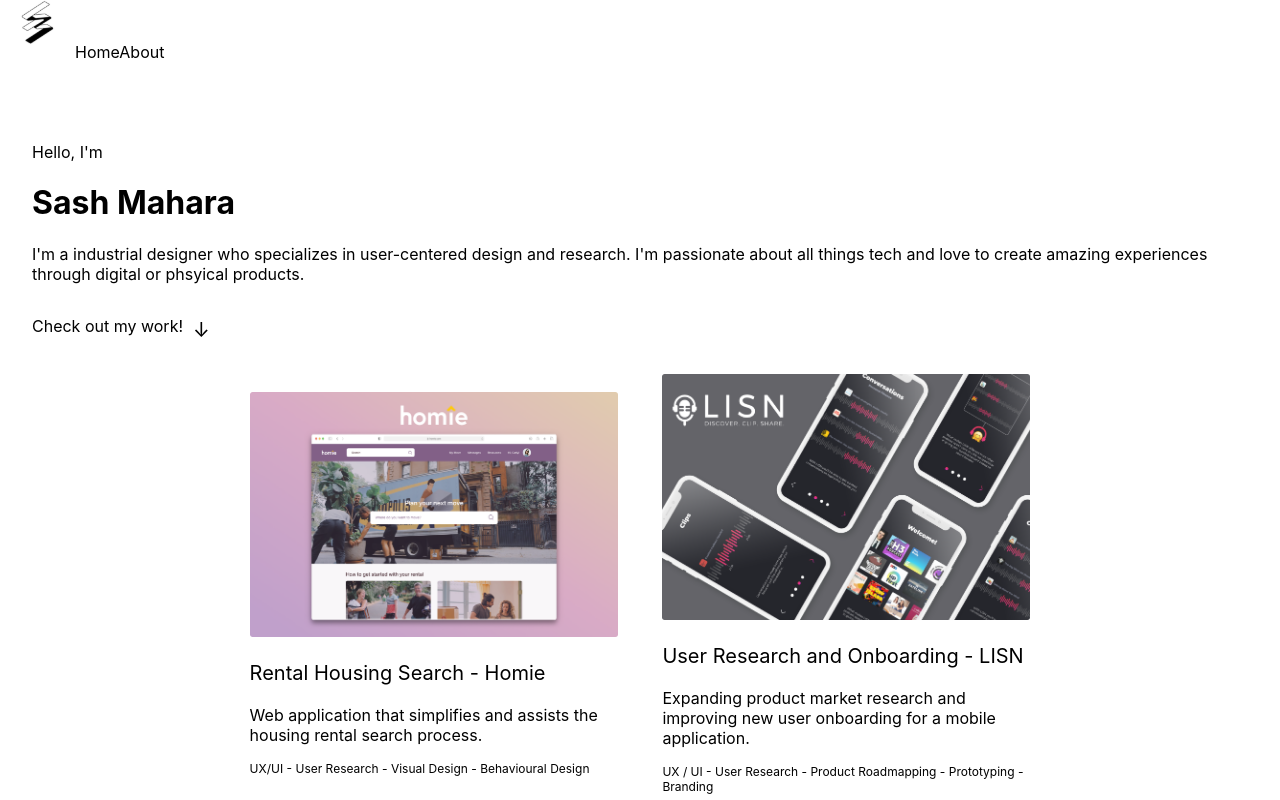
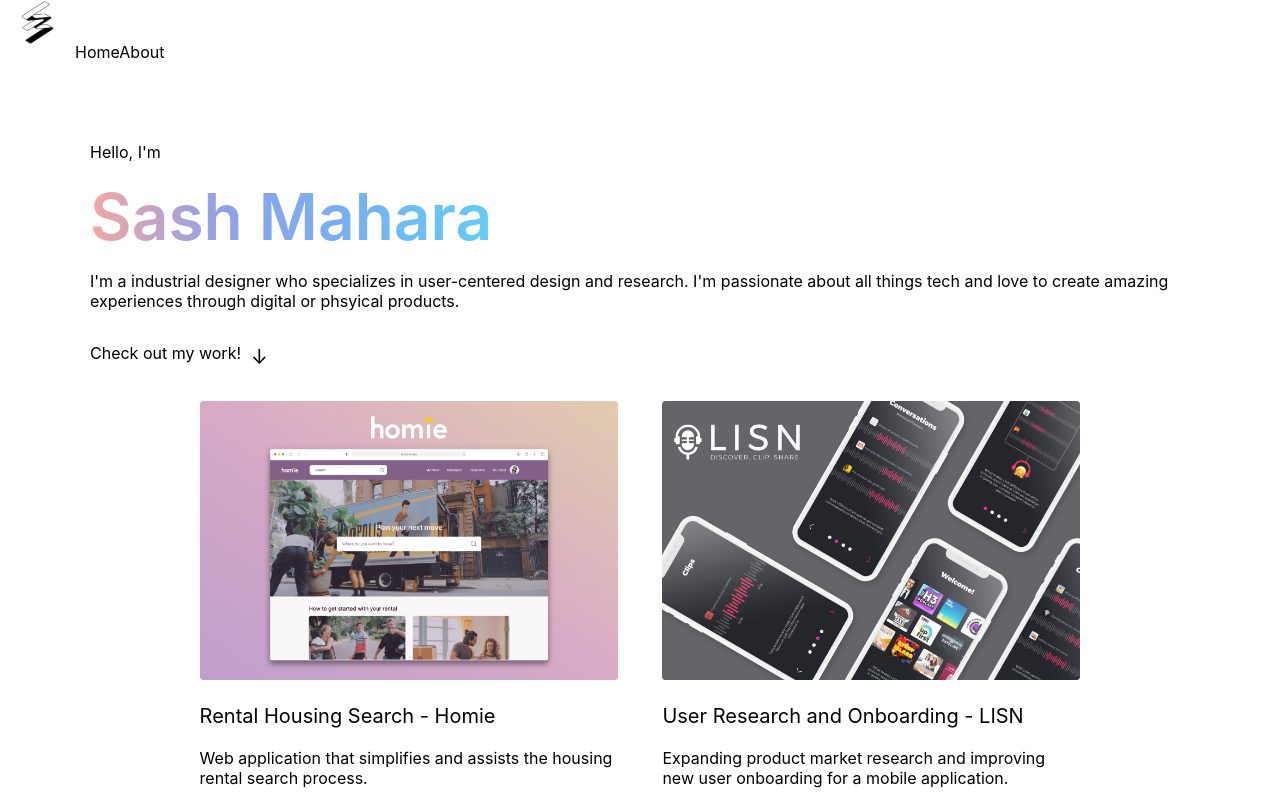
Before and after one commit to Elimists/sash-portfolio, a Next.js app: page / in a window 1280 px wide. Shown: the top 800 px of the page. Built offline with nearby package versions, Linux system fonts and the light colour scheme.

Commit message:
Added colour to Sash Mahara name

```diff
--- a/pages/index.js
+++ b/pages/index.js
@@ -53,11 +53,11 @@ export default function Home() {
       </Head>
 
       <main className={styles.main}>
-        <div>
+        <div className={styles.intro}>
           <p>Hello, I&apos;m</p>
-          <h1 className={styles.title}>
+          <p className={styles.my_name}>
             Sash Mahara
-          </h1>
+          </p>
           <p>I&apos;m a industrial designer who specializes in user-centered design and research. I&apos;m passionate about all things tech and love to create amazing experiences through digital or phsyical products.</p>
           <div className={styles.check_out}>
             <p>
--- a/styles/Home.module.css
+++ b/styles/Home.module.css
@@ -47,12 +47,29 @@
   }
 }
 
+.intro{
+  max-width: 1100px;
+  display: flex;
+  flex-direction: column;
+}
+
+.my_name{
+  font-size: 64px;
+  font-weight: 600;
+  margin: 0;
+  padding: 0;
+  background: rgb(244, 168, 161);
+  background: linear-gradient(90deg, rgba(244, 168, 161, 1) 0%, rgba(143, 161, 233, 1) 12%, rgba(116, 179, 245, 1) 25%, rgba(92, 216, 243, 1) 41%, rgba(74, 173, 238, 1) 56%);
+  -webkit-background-clip: text;
+  -webkit-text-fill-color: transparent;
+}
+
 .grid {
   display: flex;
   align-items: center;
   justify-content: center;
   flex-wrap: wrap;
-  max-width: 1000px;
+  max-width: 1100px;
 }
 
 .card {
@@ -63,7 +80,7 @@
   text-decoration: none;
   border-radius: 6px;
   transition: color 0.15s ease, border-color 0.15s ease;
-  width: 400px;
+  width: 450px;
   cursor: pointer;
 }
 
```
